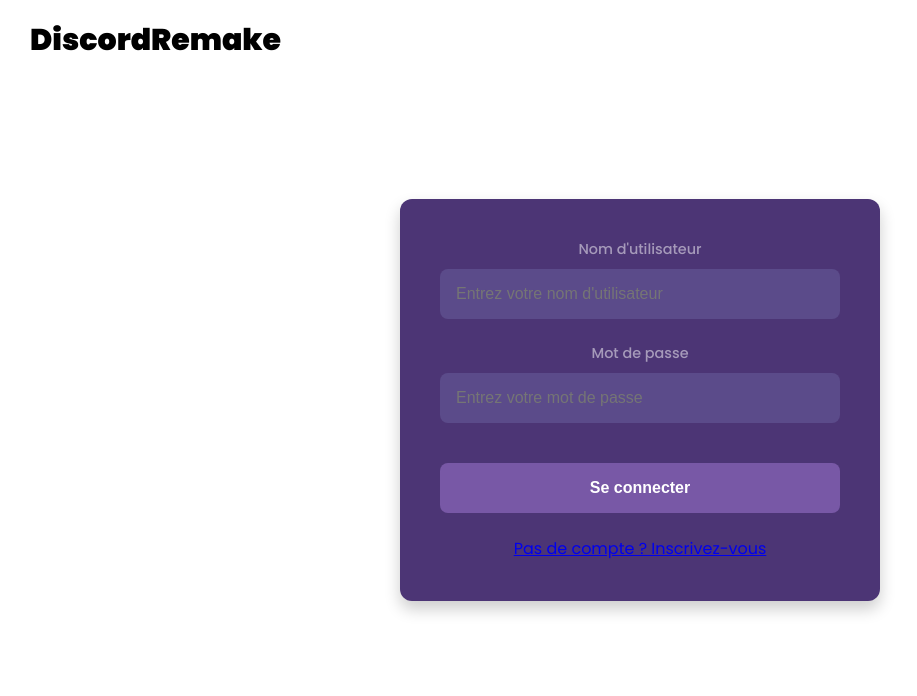
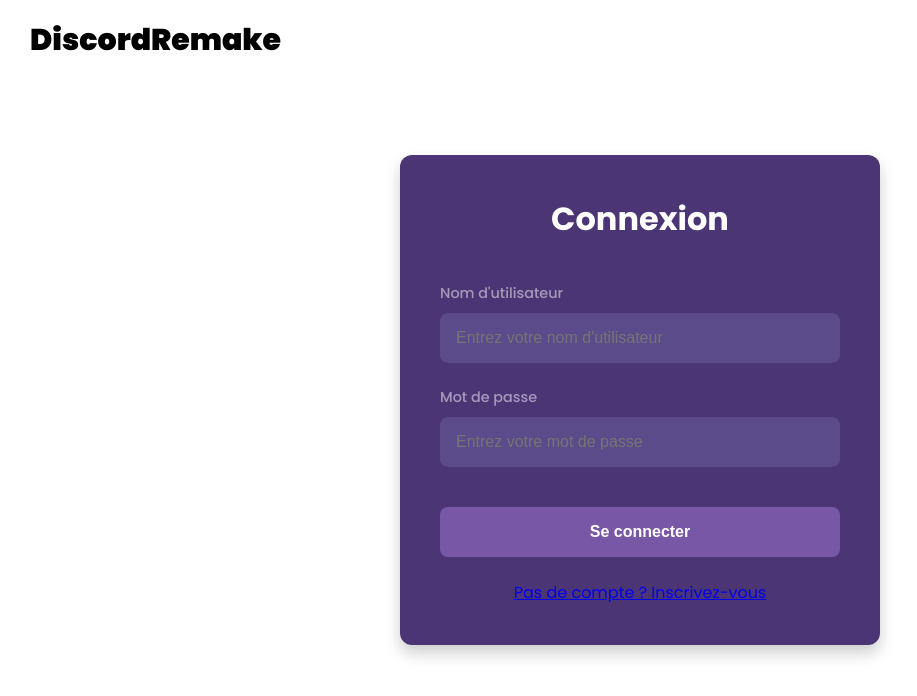
Before and after one commit to Bilnaa/frontend-discord, a React (Vite) app: page /login in a window 1280 px wide. Shown: the top 696 px of the page, without its empty margins (0-917 px from the left). Built offline with nearby package versions, Linux system fonts and the light colour scheme; no server answers.

Commit message:
changes : ajout titre à la page de connexion et label à gauche

```diff
--- a/src/pages/Login.tsx
+++ b/src/pages/Login.tsx
@@ -44,6 +44,7 @@ const styles: { [key: string]: CSSProperties } = {
         color: 'rgba(255,255,255,0.5)',
         fontSize: '0.9rem',
         fontWeight: '500',
+        alignSelf: 'flex-start',
     },
     input: {
         padding: "1rem",
@@ -66,6 +67,11 @@ const styles: { [key: string]: CSSProperties } = {
         transition: "all 0.3s ease",
         fontWeight: '600',
         marginTop: '1rem',
+    },
+    title: {
+        color: "white",
+        marginBottom: "1rem",
+        textAlign: "center",
     },
     buttonHover: {
         backgroundColor: 'rgb(130,98,176)',
@@ -123,6 +129,7 @@ const Login = () => {
     return (
         <div style={styles.container}>
             <form onSubmit={handleSubmit(onSubmit)} style={styles.form}>
+                <h1 style={styles.title}>Connexion</h1>
                 <div style={styles.inputGroup}>
                     <label style={styles.label}>Nom d'utilisateur</label>
                     <input
```
